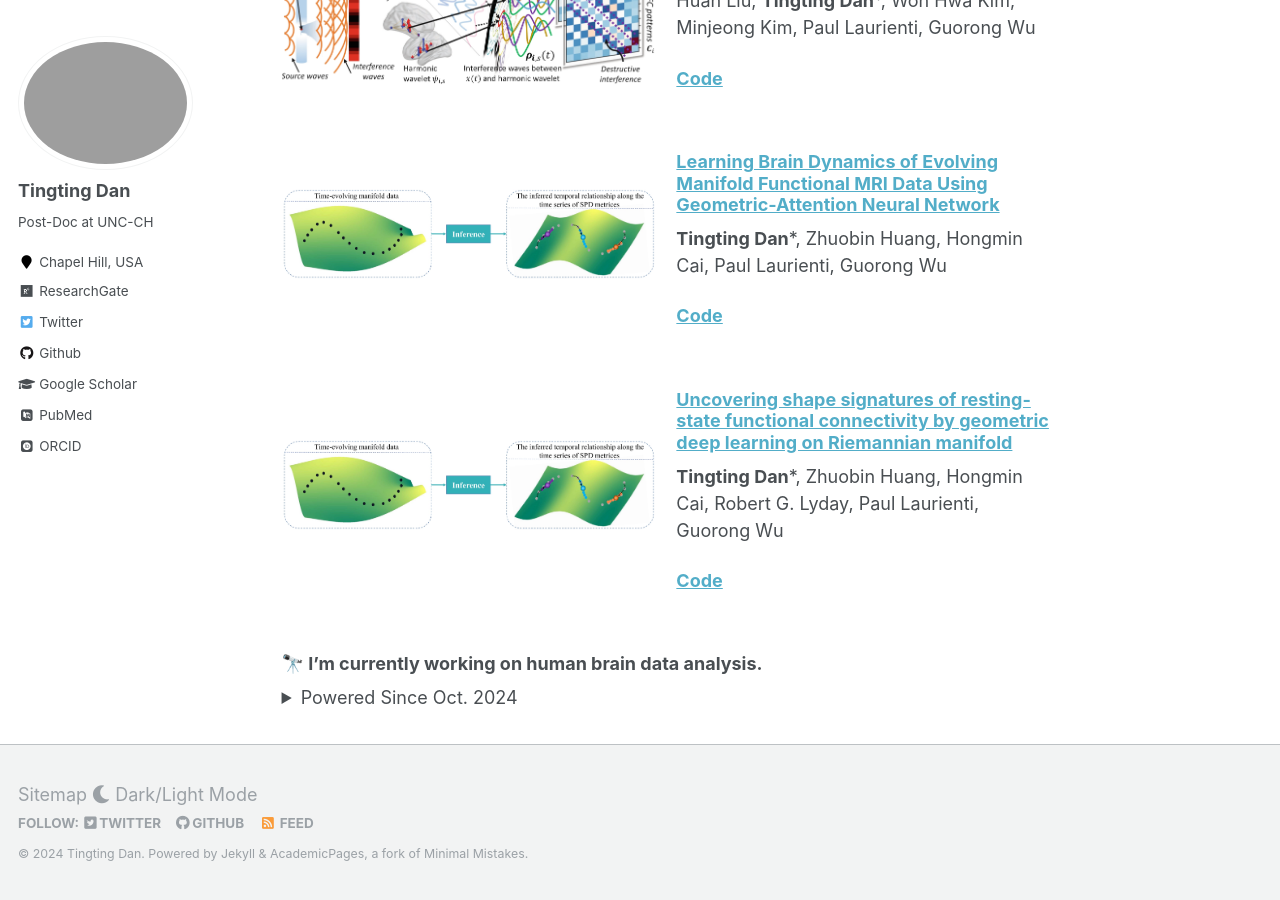
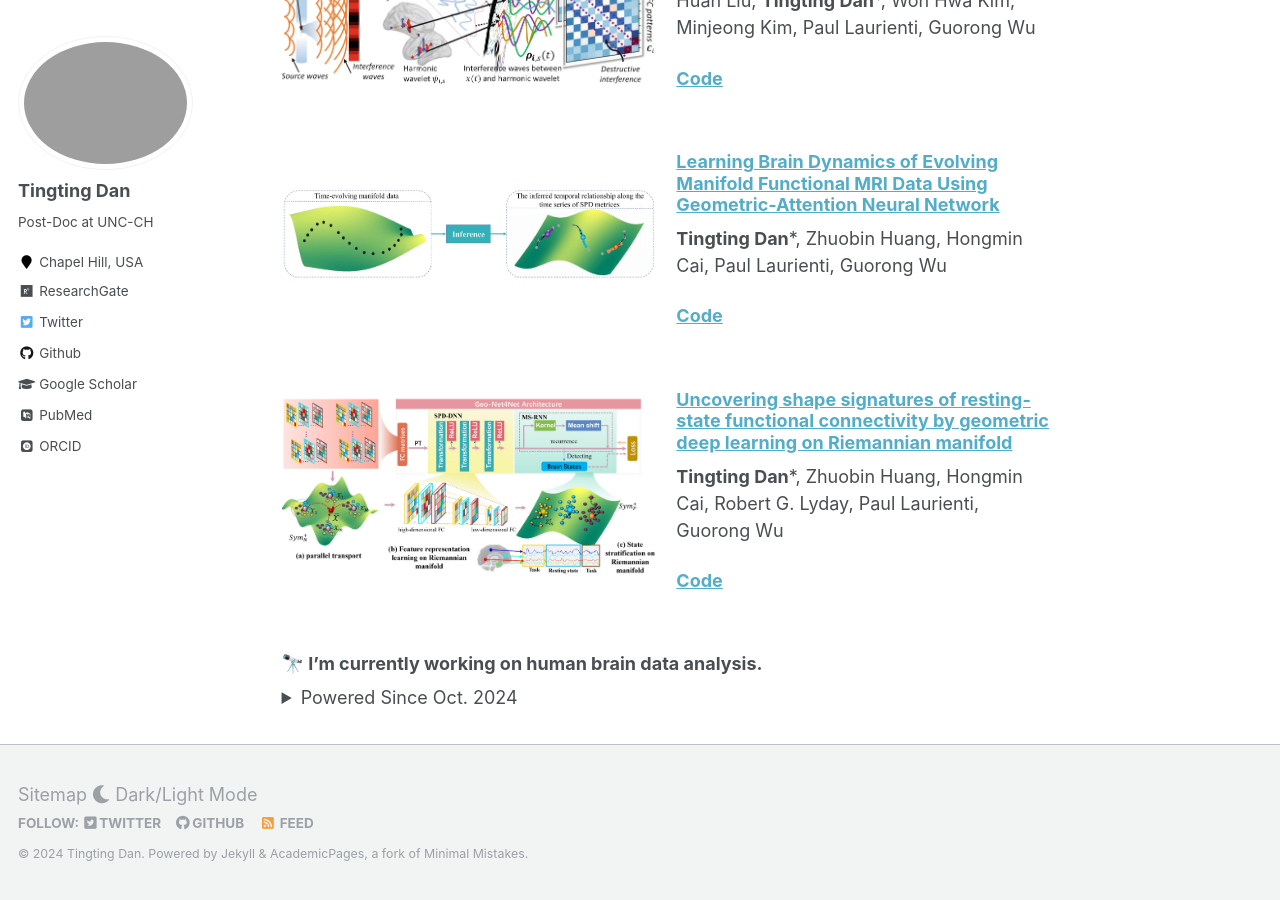
Before and after one commit to Dandy5721/dandy.github.io, a Jekyll site: the page built from _pages/about.md, in a window 1280 px wide and 900 px high, scrolled down 2291 px. Built offline with Jekyll 4.4.1, drawn with Linux system fonts in a browser that asks for light colours; some web fonts are replaced; comment, search, counter and statistics services are not loaded.

Commit message:
Update about.md

```diff
--- a/_pages/about.md
+++ b/_pages/about.md
@@ -115,7 +115,7 @@ redirect_from:
 
 <div style="display: flex; align-items: center;">
   <div style="flex: 1;">
-    <img src="images/tmi2.png" alt="Description" style="width: 100%;">
+    <img src="images/hbm.png" alt="Description" style="width: 100%;">
   </div>
   <div style="flex: 1; margin-left: 20px;">
     <h3><a href="https://onlinelibrary.wiley.com/doi/full/10.1002/hbm.25897">Uncovering shape signatures of resting-state functional connectivity by geometric deep learning on Riemannian manifold</a></h3>
```
